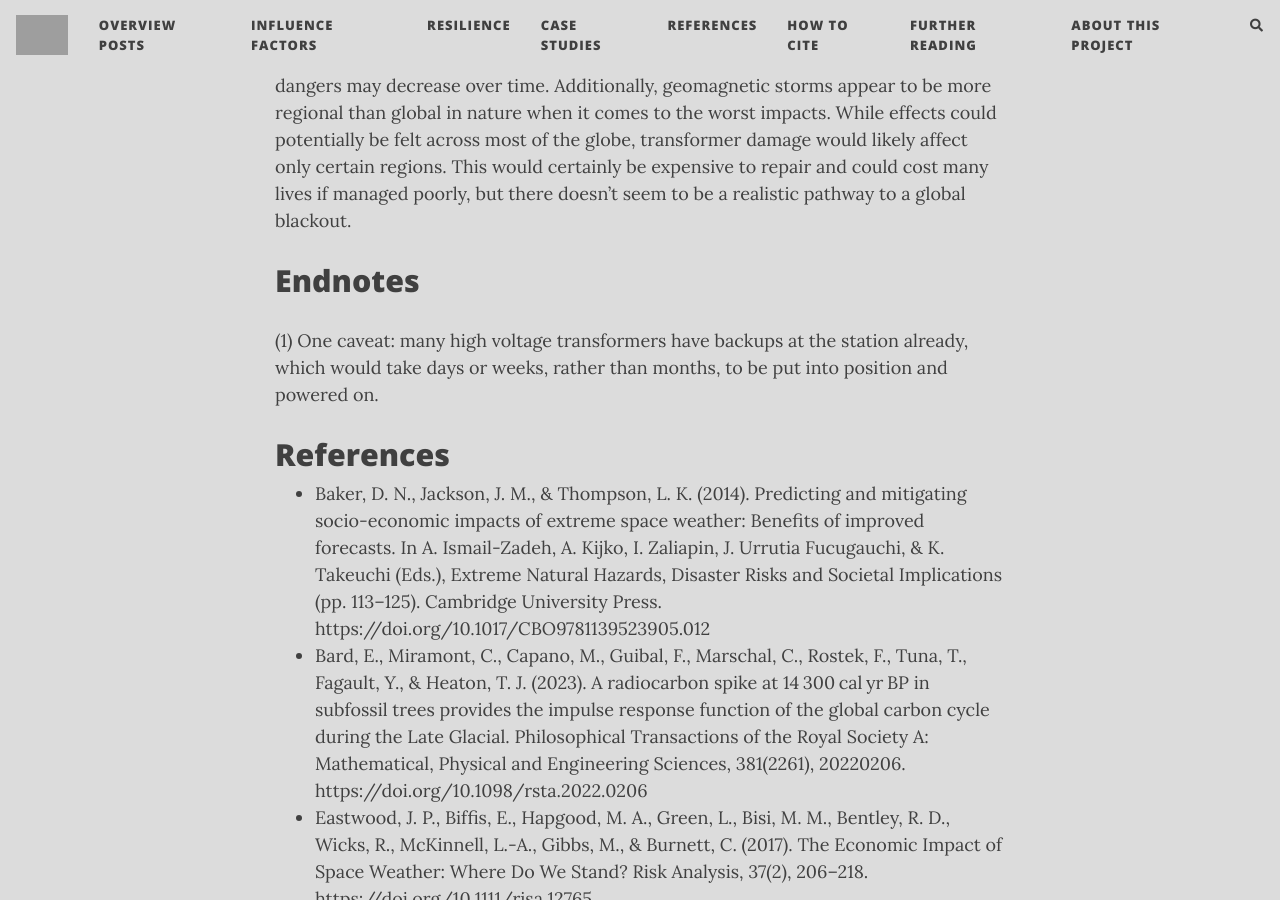
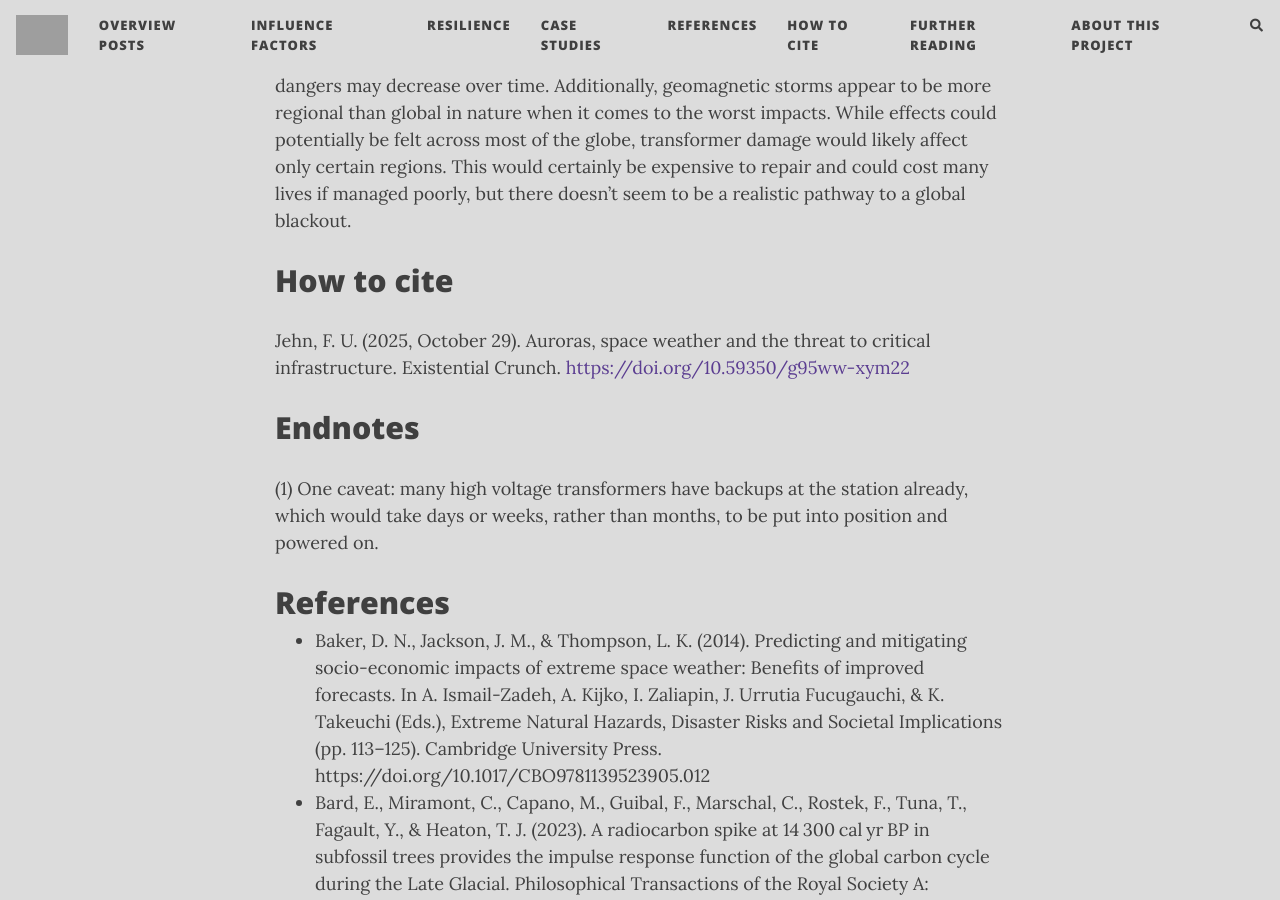
Before and after one commit to florianjehn/Societal_Collapse, a Jekyll site: the page built from _posts/2025-10-26-geomagnetic.md, in a window 1280 px wide and 900 px high, scrolled down 8304 px. Built offline with Jekyll 4.4.1, drawn with Linux system fonts in a browser that asks for light colours; nearby versions of some CDN libraries; comment, search, counter and statistics services are not loaded; grey boxes are pictures that could not be loaded.

Commit message:
Update 2025-10-26-geomagnetic.md

```diff
--- a/_posts/2025-10-26-geomagnetic.md
+++ b/_posts/2025-10-26-geomagnetic.md
@@ -99,6 +99,10 @@ On the mitigation side, forecasting has improved substantially, and the past dec
 
 That said, there are reasons for cautious optimism. This is an active research field with relatively strong government interest compared to other global risks, suggesting the dangers may decrease over time. Additionally, geomagnetic storms appear to be more regional than global in nature when it comes to the worst impacts. While effects could potentially be felt across most of the globe, transformer damage would likely affect only certain regions. This would certainly be expensive to repair and could cost many lives if managed poorly, but there doesn't seem to be a realistic pathway to a global blackout.
 
+# How to cite
+
+Jehn, F. U. (2025, October 29). Auroras, space weather and the threat to critical infrastructure. Existential Crunch. [https://doi.org/10.59350/g95ww-xym22](https://doi.org/10.59350/g95ww-xym22)
+
 # Endnotes
 
 (1) One caveat: many high voltage transformers have backups at the station already, which would take days or weeks, rather than months, to be put into position and powered on.
```
